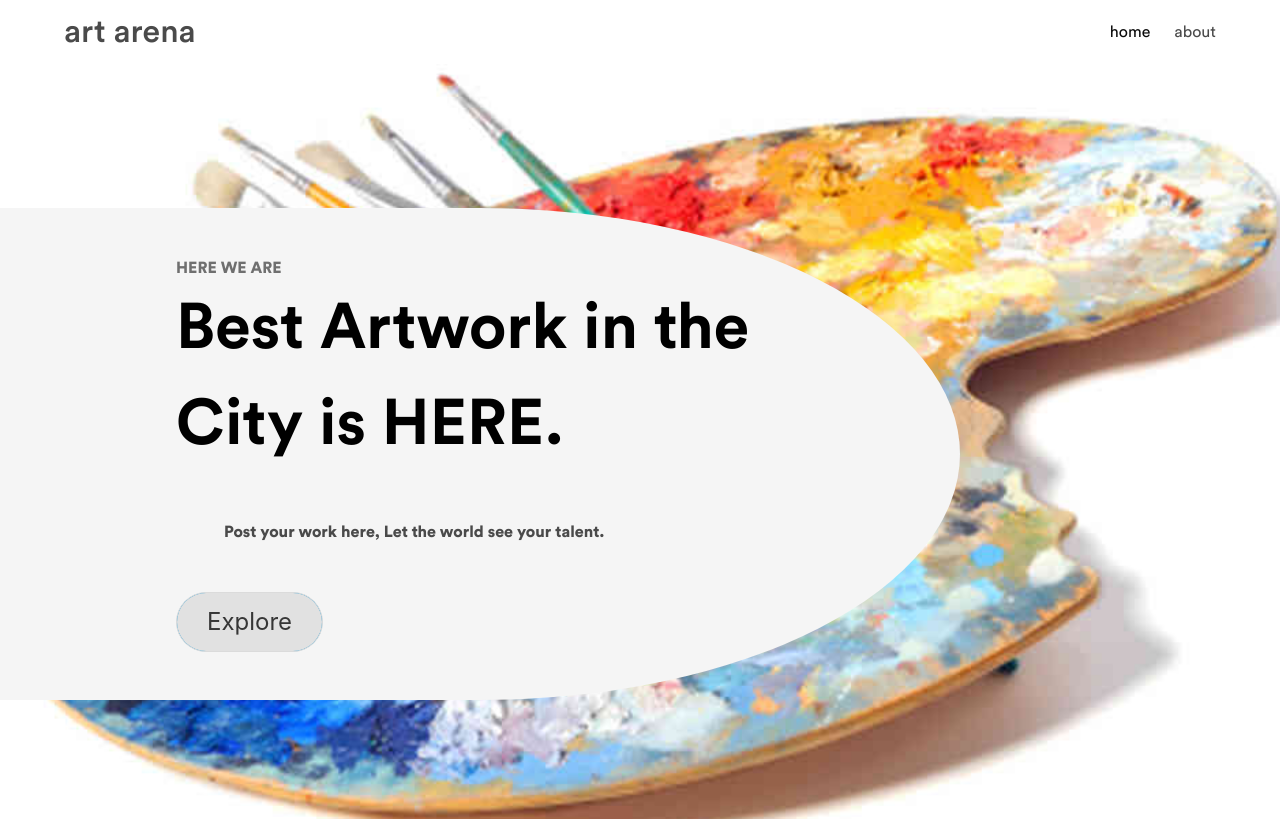
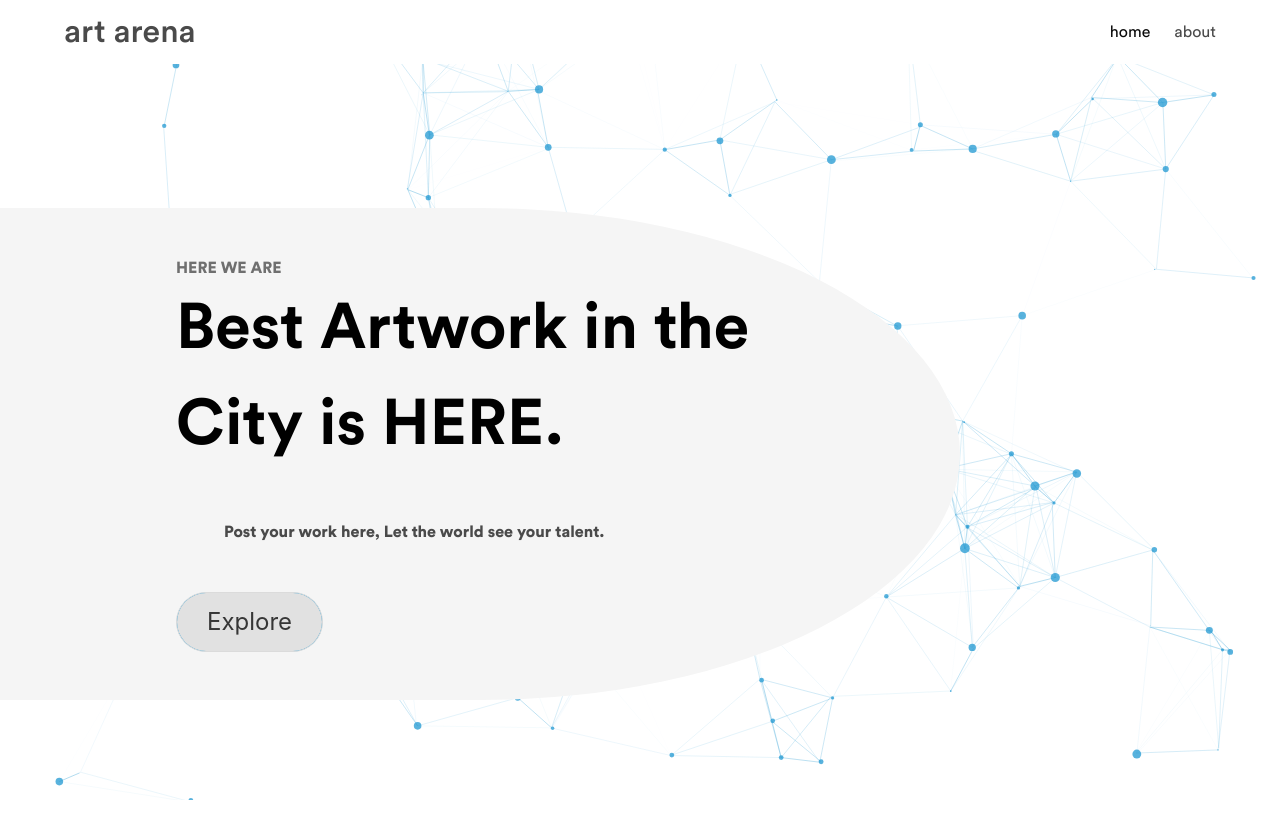
Before and after one commit to rahulsunil2/WTProject, a plain HTML site: page index.html in a window 1280 px wide. Shown: the top 819 px of the page. Drawn offline with nearby package versions, Linux system fonts and the light colour scheme; files whose address does not match are found by name.

Commit message:
Particles BG Added

```diff
--- /dev/null
+++ b/assets/js/particles.json
@@ -0,0 +1,105 @@
+{
+    "particles": {
+        "number": {
+            "value": 80,
+            "density": {
+                "enable": true,
+                "value_area": 700
+            }
+        },
+        "color": {
+            "value": "#2098D1"
+        },
+        "shape": {
+            "type": "circle",
+            "stroke": {
+                "width": 0,
+                "color": "#000000"
+            },
+            "polygon": {
+                "nb_sides": 5
+            }
+        },
+        "opacity": {
+            "value": 0.75,
+            "random": false,
+            "anim": {
+                "enable": false,
+                "speed": 0.1,
+                "opacity_min": 0.1,
+                "sync": false
+            }
+        },
+        "size": {
+            "value": 5,
+            "random": true,
+            "anim": {
+                "enable": false,
+                "speed": 10,
+                "size_min": 0.1,
+                "sync": false
+            }
+        },
+        "line_linked": {
+            "enable": true,
+            "distance": 150,
+            "color": "#2098D1",
+            "opacity": 0.4,
+            "width": 1
+        },
+        "move": {
+            "enable": true,
+            "speed": 8,
+            "direction": "none",
+            "random": false,
+            "straight": false,
+            "out_mode": "out",
+            "bounce": false,
+            "attract": {
+                "enable": false,
+                "rotateX": 600,
+                "rotateY": 1200
+            }
+        }
+    },
+    "interactivity": {
+        "detect_on": "canvas",
+        "events": {
+            "onhover": {
+                "enable": true,
+                "mode": "grab"
+            },
+            "onclick": {
+                "enable": true,
+                "mode": "push"
+            },
+            "resize": true
+        },
+        "modes": {
+            "grab": {
+                "distance": 140,
+                "line_linked": {
+                    "opacity": 1
+                }
+            },
+            "bubble": {
+                "distance": 400,
+                "size": 40,
+                "duration": 2,
+                "opacity": 8,
+                "speed": 3
+            },
+            "repulse": {
+                "distance": 200,
+                "duration": 0.4
+            },
+            "push": {
+                "particles_nb": 4
+            },
+            "remove": {
+                "particles_nb": 2
+            }
+        }
+    },
+    "retina_detect": true
+}
--- a/assets/styles/style.css
+++ b/assets/styles/style.css
@@ -2,6 +2,10 @@
 @import "fonts.css";
 html {
     scroll-behavior: smooth;
+}
+
+::-webkit-scrollbar {
+    display: none;
 }
 
 .navbar-brand {
@@ -25,6 +29,8 @@ html {
     font-family: 'Circular Std';
     font-weight: 900;
     font-style: normal;
+    z-index: 100;
+    position: relative;
 }
 
 .hero-subtitle {
@@ -42,7 +48,7 @@ html {
 
 .landing-section {
     padding: 0;
-    background-image: url("../pics/Art.jpg");
+    /* background-image: url("../pics/Art.jpg"); */
     background-repeat: no-repeat;
     background-attachment: fixed;
     background-size: cover;
@@ -109,3 +115,13 @@ html {
     -webkit-transform: scale(0);
     transform: scale(0);
 }
+
+#particles-js {
+    position: absolute;
+    width: 100%;
+    height: 100%;
+    background-color: white;
+    background-size: cover;
+    background-repeat: no-repeat;
+    background-position: 50% 50%;
+}
--- a/index.html
+++ b/index.html
@@ -7,9 +7,11 @@
     <title>Art Arena</title>
     <link rel="stylesheet" href="./assets/styles/style.css" />
     <script src="https://ajax.googleapis.com/ajax/libs/jquery/2.1.1/jquery.min.js"></script>
+    <script src="./assets/js/particles.min.js"></script>
 </head>
 
 <body>
+    <div id="particles-js"></div>
     <nav class="navbar">
         <div class="container">
             <div class="navbar-brand">
@@ -42,7 +44,7 @@
         </div>
     </nav>
 
-    <section id="particles-js" class="section is-medium px-0 landing-section">
+    <section class="section is-medium px-0 landing-section">
         <div class="hero">
             <div class="hero-body">
                 <p class="hero-subtitle">Here we are</p>
@@ -60,6 +62,7 @@
             </div>
         </div>
     </section>
+
     <section id="gallery" class="section">
         <div id="tabs" class="tabs is-toggle is-centered is-toggle-rounded">
             <ul>
@@ -209,12 +212,13 @@
                     "is-active"
                 );
             });
-        });
-    </script>
-
-    <script src="./assets/js/particles.min.js">
-        particlesJS.load('particles-js', 'assets/particles.json', function() {
-            console.log('callback - particles.js config loaded');
+            particlesJS.load(
+                "particles-js",
+                "/assets/js/particles.json",
+                function() {
+                    console.log("callback - particles.js config loaded");
+                }
+            );
         });
     </script>
 </body>
```
Also changed, not shown: assets/js/particles.min.js (added).
